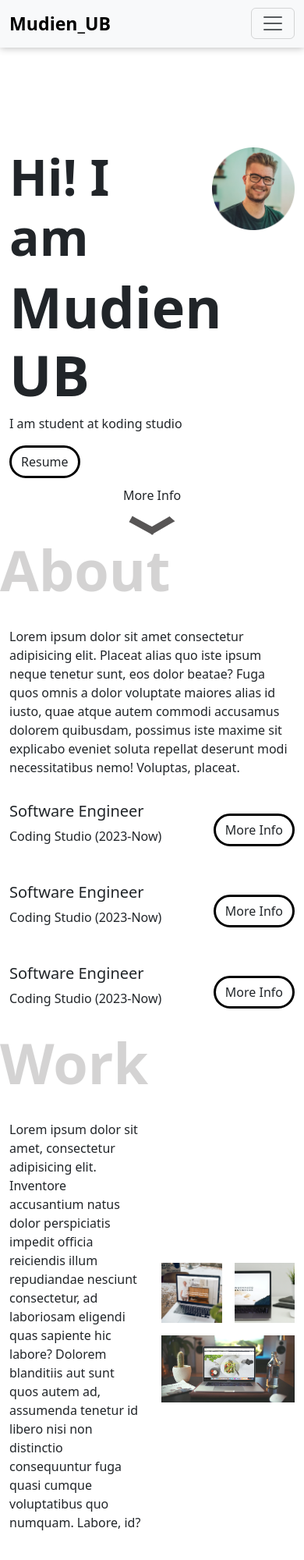
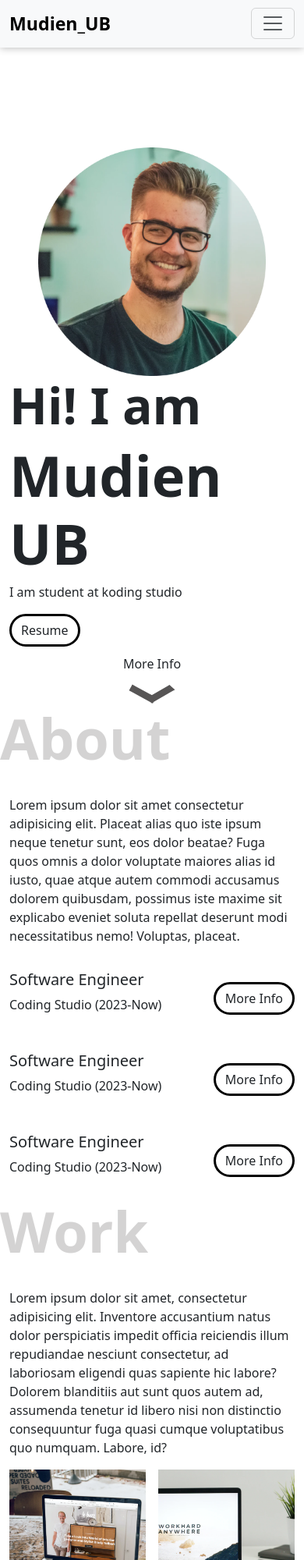
Before and after one commit to Mudien-UB/training-project-portfolio, a plain HTML site: page index.html in a window 390 px wide. Shown: the top 2000 px of the page at 78% size. Drawn offline with nearby package versions, Linux system fonts and the light colour scheme.

Commit message:
tidy it up

```diff
--- a/index.html
+++ b/index.html
@@ -27,14 +27,14 @@
       </nav>
 
     <section id="home" class="home container">
-        <div class="row d-flex align-item-center ">
-            <div class="col-8">
+        <div class="row d-flex align-item-center flex-md-row flex-column-reverse">
+            <div class="col-12 col-md-8 ">
                 <h3 class="fw-semibold">Hi! I am</h3>
                 <h1 class="fw-bold">Mudien UB</h1>
                 <p>I am student at koding studio</p>
                 <a class="btn" href="images/my resume.pdf" download="">Resume</a>
             </div>
-            <div class="col-4">
+            <div class="col-12 col-md-4 d-flex justify-content-md-end justify-content-center">
                 <img src="images/potrait.png" alt="potrait">
             </div>
         </div>
@@ -82,10 +82,10 @@
 
     <section id="work" class="work container">
         <div class="row d-flex align-items-center">
-            <div class="col">
+            <div class="col-12 col-md-5">
                 <p>Lorem ipsum dolor sit amet, consectetur adipisicing elit. Inventore accusantium natus dolor perspiciatis impedit officia reiciendis illum repudiandae nesciunt consectetur, ad laboriosam eligendi quas sapiente hic labore? Dolorem blanditiis aut sunt quos autem ad, assumenda tenetur id libero nisi non distinctio consequuntur fuga quasi cumque voluptatibus quo numquam. Labore, id?</p>
             </div>
-            <div class="col work-img">
+            <div class="col-12 col-md-6 work-img">
                 <div id="work-1" class="work-img-item">
                     <img src="images/work-1.png" alt="img1">
                 </div>
@@ -101,7 +101,7 @@
 
     <section id="contact" class="contact container">
         <div class="row d-flex align-items-center gap-5">
-            <div class="col">
+            <div class="col-12 col-lg-6">
                 <p>Lorem, ipsum dolor sit amet consectetur adipisicing elit. Non laudantium suscipit eaque, odit maiores ducimus deserunt facere hic corporis inventore quibusdam nisi dignissimos blanditiis recusandae doloribus repudiandae! Non, cum itaque. Consequatur maiores repudiandae vel quis libero cum architecto, alias blanditiis modi inventore incidunt culpa perspiciatis fugit voluptatibus placeat possimus deleniti!</p>
                 <div class="row mt-5 pt-5">
                     <div class="col d-flex align-items-center">
@@ -118,7 +118,7 @@
                     </div>
                 </div>
             </div>
-            <div class="col">
+            <div class="col-12 col-lg-5">
                 <form class="contact-form" onsubmit="onFormSubmit(event)">
                     <div class="mb-3">
                       <label for="inp_email" class="form-label">Email address</label>
--- a/style.css
+++ b/style.css
@@ -183,3 +183,15 @@ content: "Work";
         transform: translateY(5px);
     }
 }
+
+@media only screen and (max-width : 768px){
+    .home img {
+        width: 80%;
+    }
+}
+@media only screen and (max-width : 576){
+    section::before{
+        left: 10px;
+        font-size: 64px;
+    }
+}
```
